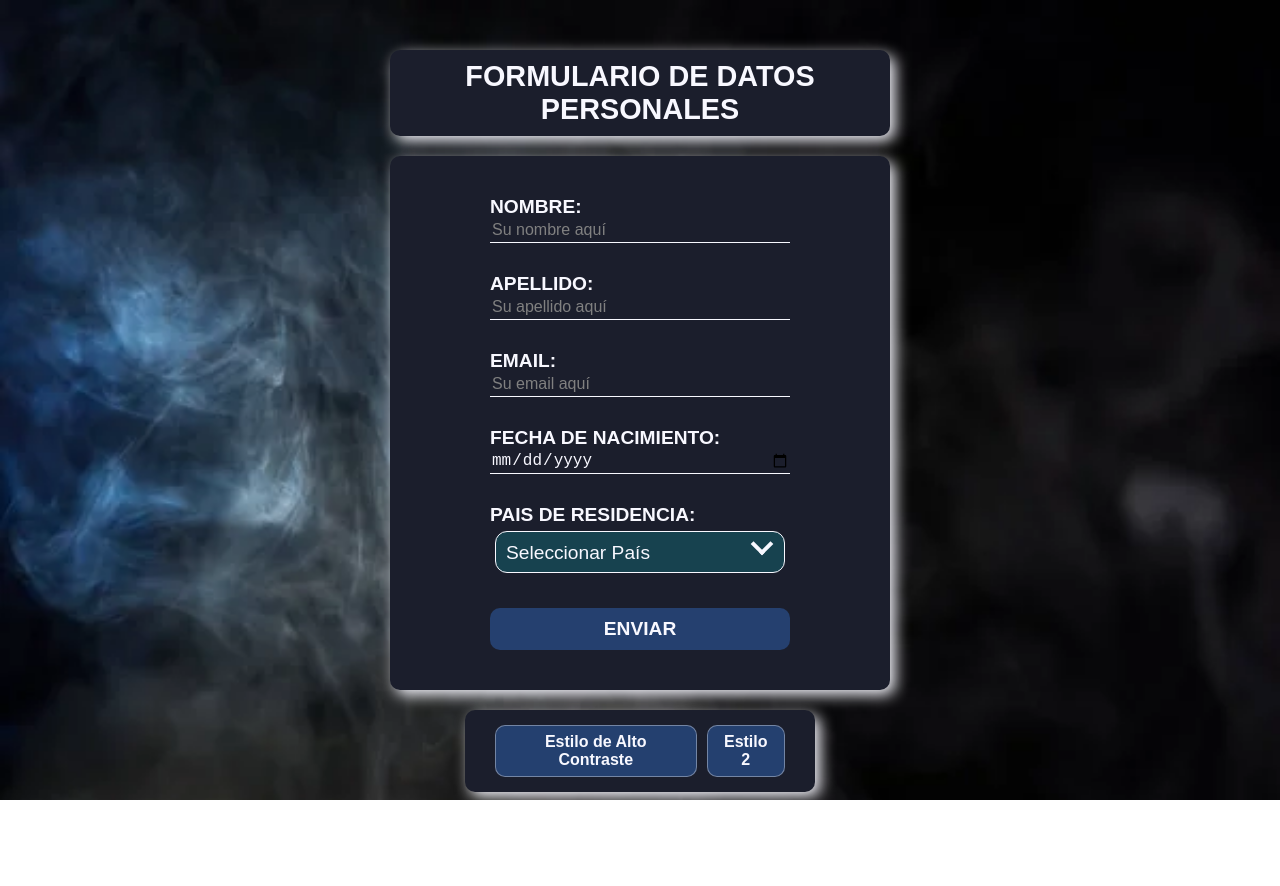
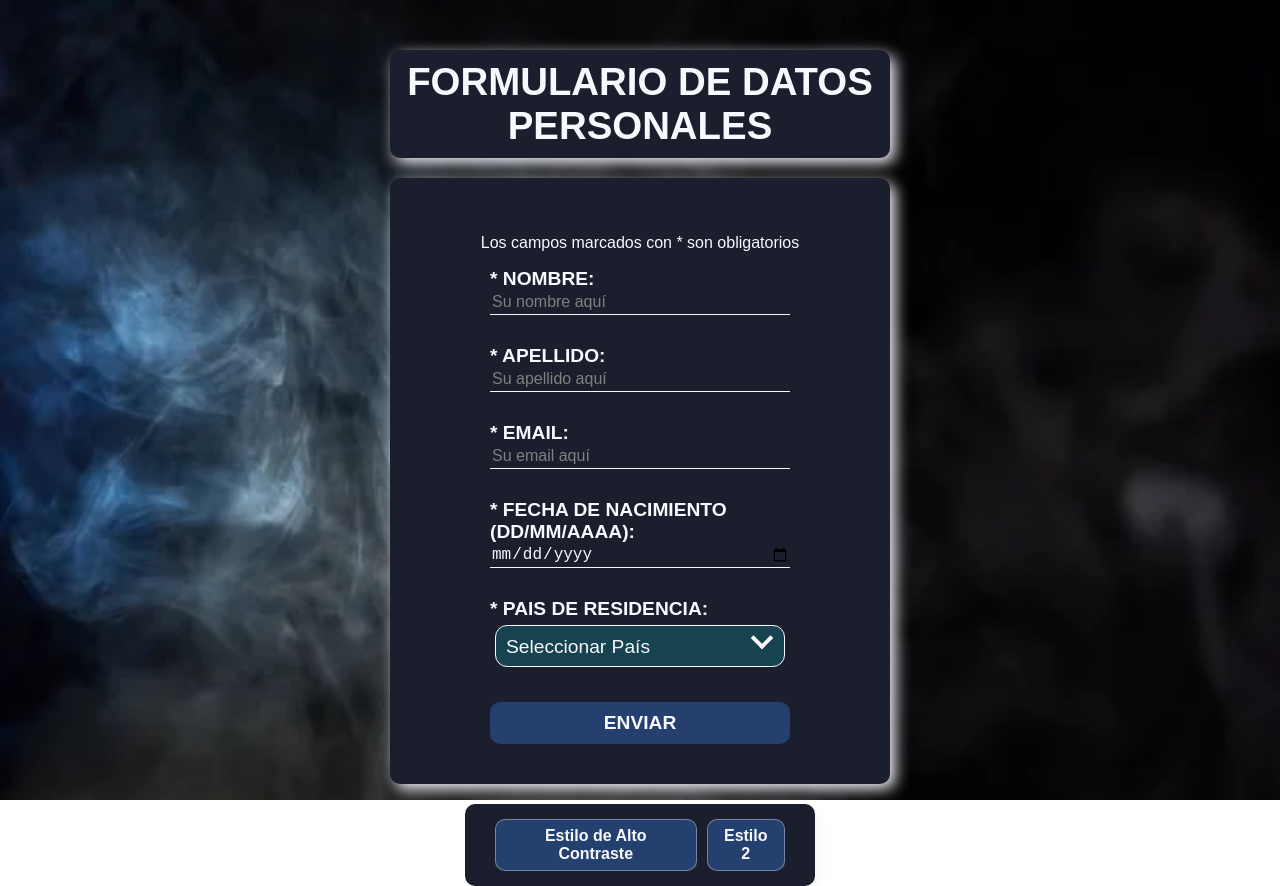
Before and after one commit to CatalinaCorrea-png/Bootcamp-Cilsa-2024, a plain HTML site: page index.html in a window 1280 px wide. Before the commit the page ends 800 px from the top, so only its background shows below. Drawn offline with Linux system fonts and the light colour scheme.

Commit message:
arreglos form

```diff
--- a/css/temas.css
+++ b/css/temas.css
@@ -19,7 +19,11 @@ body{
 	-webkit-appearance: none;
 	-moz-appearance: none;
 }
-h2 { margin: 0;}
+h1 { margin: 0;}
+p {
+  font-size: 1rem;
+  text-align: center;
+}
 
 .fondo {
   width: 100vw;
--- a/index.html
+++ b/index.html
@@ -10,41 +10,43 @@
 <head>
   <meta charset="UTF-8">
   <meta name="viewport" content="width=device-width, initial-scale=1.0">
-  <title>TAREA 01</title>
+  <title>FORMULARIO TAREA 01</title>
   <link rel="stylesheet" href="./estilos.css">
 </head>
 <body>
+  <main>
 
     <div class="fondo fondo-1">
 
-    <h2 class="titulo titulo-1">FORMULARIO DE DATOS PERSONALES</h2>
+      <h1 class="titulo titulo-1">FORMULARIO DE DATOS PERSONALES</h1>
 
-    <form class="form form-1">
+      <form class="form form-1" id="form" name="form">
+        <P>Los campos marcados con * son obligatorios</P>
         <ul>
           <li>
-          <label class="label label-1" for="nombre">NOMBRE:</label>
-          <input alt="nombre" class="input input-1" type="text" id="nombre" name="nombre" placeholder="Su nombre aquí">
+            <label class="label label-1" for="nombre">* NOMBRE:</label>
+            <input class="input input-1" type="text" id="nombre" name="nombre" placeholder="Su nombre aquí">
             <div class="error-text"></div>
           </li>
           <li>
-          <label class="label label-1" for="apellido">APELLIDO:</label>
-          <input alt="apellido" class="input input-1" type="text" id="apellido" name="apellido" placeholder="Su apellido aquí">
+            <label class="label label-1" for="apellido">* APELLIDO:</label>
+            <input class="input input-1" type="text" id="apellido" name="apellido" placeholder="Su apellido aquí">
             <div class="error-text"></div>
           </li>
           <li>
-          <label class="label label-1" for="email">EMAIL:</label>
-          <input alt="email" class="input input-1" type="text" id="email" name="email" placeholder="Su email aquí">
+            <label class="label label-1" for="email">* EMAIL:</label>
+            <input class="input input-1" type="text" id="email" name="email" placeholder="Su email aquí">
             <div class="error-text"></div>
           </li>
           <li>
-          <label class="label label-1" for="fecha">FECHA DE NACIMIENTO:</label>
-          <input alt="fecha de nacimiento" class="input input-1" type="date" id="fecha" name="fecha">
+            <label class="label label-1" for="fecha">* FECHA DE NACIMIENTO (DD/MM/AAAA):</label>
+            <input class="input input-1" type="date" id="fecha" name="fecha">
             <div class="error-text"></div>
           </li>
           <li>
-          <label class="label label-1" for="pais">PAIS DE RESIDENCIA:</label>
+            <label class="label label-1" for="pais">* PAIS DE RESIDENCIA:</label>
             <div class="select content-select">
-            <select alt="pais de residencia" class="input input-1" name="pais" id="pais">
+              <select class="input input-1" name="pais" id="pais">
                 <option value="">Seleccionar País</option>
                 <option value="1">Argentina</option>
                 <option value="2">Bolivia</option>
@@ -63,7 +65,7 @@
             </div>
           </li>
           <li>
-          <button alt="enviar" class="submit-bt bt-1" type="submit">ENVIAR</button>
+            <button class="submit-bt bt-1" type="submit">ENVIAR</button>
           </li>
         </ul>
 
@@ -75,6 +77,7 @@
       </div>
 
     </div>
+  </main>
 
   <script src="./js/temas.js"></script>
   <script src="./js/validar.js"></script>
```
Lines whose indentation alone changed are shown as unchanged.
